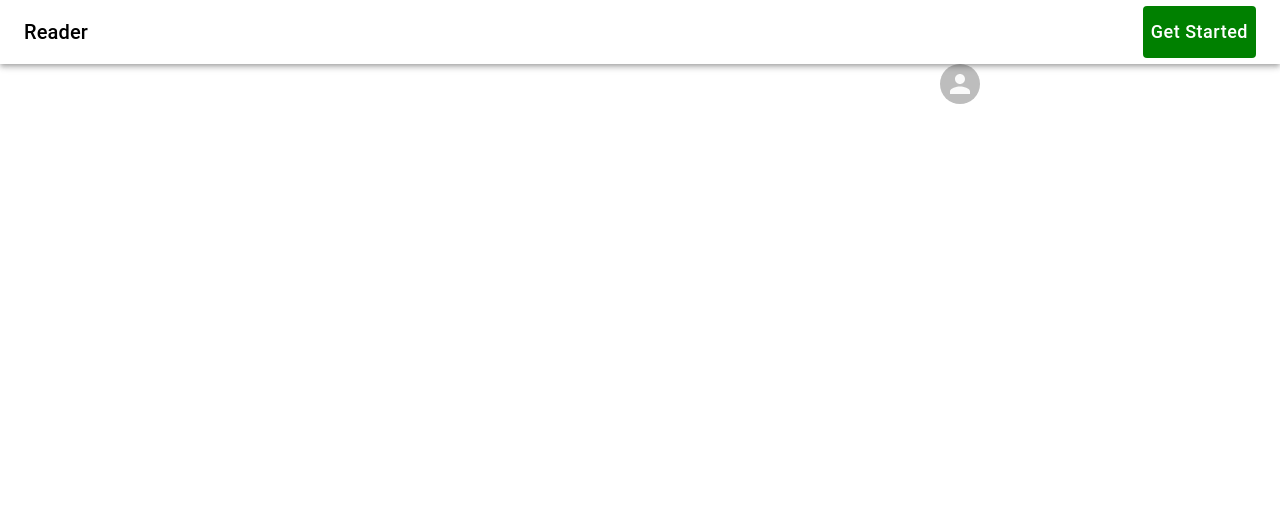
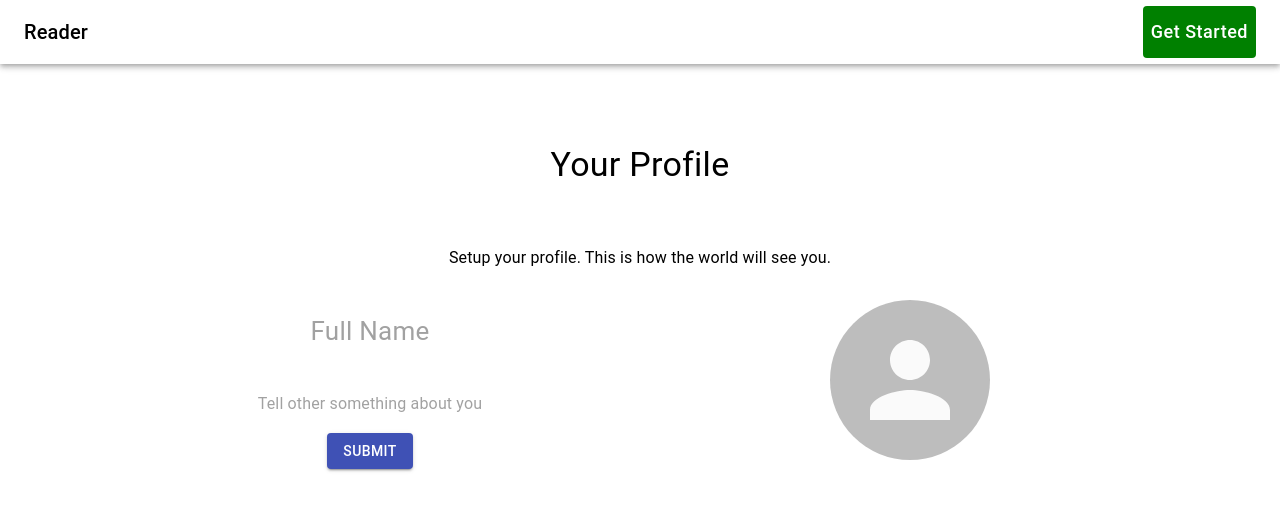
Before and after one commit to yashg160/Reader, a React (Create React App) app: page /profile in a window 1280 px wide. Shown: the top 510 px of the page. Built offline with nearby package versions, Linux system fonts and the light colour scheme.

Commit message:
Fixed cookies. Avatar picture remains

```diff
--- a/src/screens/Dashboard.js
+++ b/src/screens/Dashboard.js
@@ -6,12 +6,57 @@ import Button from '@material-ui/core/Button';
 import Avatar from '@material-ui/core/Avatar';
 import Grid from '@material-ui/core/Grid';
 
-export default class Dashboard extends React.Component{
+import Cookies from 'js-cookie';
+
+import serverUrl from '../config';
+
+export default class Dashboard extends React.Component {
+
+    async logout() {
+
+        let rawResponse = await fetch(serverUrl + '/users' + '/logout');
+
+        const content = await rawResponse.json();
+        console.log(content);
+
+        Cookies.remove('userAuthenticated');
+        Cookies.remove('userId');
+        Cookies.remove('userEmail');
+        Cookies.remove('userPassword');
+
+        if (content.error)
+            throw Error('An error occurred while logging you out');
+    }
+
+    handleLogout() {
+        console.log('Called handleLogout');
+
+        this.logout()
+            .then(() => {
+                //Logout scuccessfull. Migrate back to the home page.
+                this.props.history.goBack();
+            })
+            .catch(error => {
+                //TODO
+                //An error occurred. Handle by displaying snackbar
+                console.log(error);
+            });
+    }
+
 
     render() {
         return (
             <div>
-                <h1>This is Dashboard</h1>
+                <AppBar position="sticky" style={{ backgroundColor: 'white' }}>
+                    <Toolbar>
+
+                        <Typography variant="h6" style={{ flex: 1, color: 'black' }}>
+                            Reader
+                        </Typography>
+
+                        <Button color="default" style={{ marginRight: 10, textTransform: 'capitalize', fontSize: 18 }} onClick={() => this.handleLogout()}>Logout</Button>
+                    </Toolbar>
+                </AppBar>
             </div>
 
         )
--- a/src/screens/Home.js
+++ b/src/screens/Home.js
@@ -101,6 +101,12 @@ export default class Home extends React.PureComponent{
             throw Error('ERR_DUP_ENTRY');
         else if (content.error)
             throw Error('ERR_UNKNOWN');
+
+        const user = content.user;
+        Cookies.set('userId', user.id, { expires: 7 });
+        Cookies.set('userEmal', user.email, { expires: 7 });
+        Cookies.set('userPassword', user.password, { expires: 7 });
+        Cookies.set('userAuthenticated', user.authenticated, { expires: 7 });
     }
 
     handleGetStartedClick() {
@@ -148,6 +154,13 @@ export default class Home extends React.PureComponent{
 
         if (content.error)
             throw Error(content.errorMessage);
+
+        //No error. So set the cookies, that are available on the entire site
+        const user = content.user;
+        Cookies.set('userId', user.id, { expires: 7 });
+        Cookies.set('userEmal', user.email, { expires: 7 });
+        Cookies.set('userPassword', user.password, { expires: 7 });
+        Cookies.set('userAuthenticated', user.authenticated, { expires: 7 });
     }
 
     handleSignInClick() {
@@ -203,7 +216,7 @@ export default class Home extends React.PureComponent{
         if (this.state.loading) {
             return (
                 <div style={{display: 'flex', alignItems: 'center', justifyContent: 'center', marginTop: 200}}>
-                    <CircularProgress variant="indeterminate" color="secondary" size={40} justify="center" alignItems="center" />
+                    <CircularProgress variant="indeterminate" color="secondary" size={40}/>
                 </div>
 
             )
--- a/src/screens/Profile.js
+++ b/src/screens/Profile.js
@@ -5,9 +5,131 @@ import Typography from '@material-ui/core/Typography';
 import Button from '@material-ui/core/Button';
 import Avatar from '@material-ui/core/Avatar';
 import Grid from '@material-ui/core/Grid';
+import Input from '@material-ui/core/Input';
+
+import { makeStyles } from '@material-ui/core/styles';
+
+
+import InputBase from '@material-ui/core/InputBase';
+
+import serverUrl from '../config';
+
+import Cookies from 'js-cookie';
+
+
 
 export default class Profile extends React.Component {
+
+    constructor(props) {
+        super(props);
+
+        this.state = {
+            userName: '',
+            userAbout: '',
+            userNameError: false,
+            userNameErrorMessage: '',
+            userAboutError: false,
+            userAboutErrorMessage: ''
+        }
+
+    }
+
+    async validateName() {
+        var reg = /^[A-Za-z ]+$/;
+        if (!reg.test(this.state.userName)) {
+            throw Error('ERR_NAME');
+        }
+    }
+
+    async validateAbout() {
+        if (!this.state.userAbout)
+            throw Error('ERR_ABOUT');
+    }
+
+    async setProfile() {
+        //Send a put request to the users endpoint to update the name and about values in the table
+        const id = await Cookies.get('userId');
+
+        let rawResponse = await fetch(serverUrl + '/users', {
+            method: 'PUT',
+            headers: {
+                'Content-Type': 'application/json',
+                'Accept': 'application/json',
+                'Access-Control-Allow-Origin': '*'
+            },
+            body: JSON.stringify({
+                id: id,
+                name: this.state.userName,
+                about: this.state.userAbout
+            })
+        });
+
+        const content = await rawResponse.json();
+        console.log(content);
+        if (content.error)
+            throw Error('ERR_UPDATE');
+    }
+
+    handleProfileSubmit() {
+        console.log('Called handleProfileSubmit');
+
+        this.validateName()
+            .then(() => this.validateAbout())
+            .then(() => this.setProfile())
+            .then(() => {
+                //TODO: Profile has been successfully created. Move to the dashboard
+                //Set entered name in cookie
+                Cookies.set('userName', this.state.userName);
+                this.props.history.replace('/dashboard');
+            })
+            .catch(error => {
+                console.error(error);
+            });
+    }
+
+
+    profileHeading() {
+
+        const styles = makeStyles(theme => ({
+            root: {
+                display: 'flex',
+                flexDirection: 'column',
+                justifyContent: 'center',
+                alignItems: 'center'
+            },
+            profileHeading: {
+                marginTop: 80,
+                marginBottom: 40,
+                [theme.breakpoints.down('sm')]: {
+                    marginTop: 40,
+                    marginBottom: 40
+                }
+            },
+            profileSubtitle: {
+                marginTop: 20,
+                marginBottom: 20
+            }
+        }));
+
+        const classes = styles();
+
+        return (
+            <div className={classes.root}>
+                <Typography variant="h4" align='center' className={classes.profileHeading}>
+                    Your Profile
+                </Typography>
+                <Typography variant='body1' align='center' className={classes.profileSubtitle}>
+                Setup your profile. This is how the world will see you.
+                </Typography>
+            </div>
+        )
+    }
+
+    componentDidMount() {
+    }
+
     render() {
+
         return (
             <div>
                 <AppBar position="sticky" style={{ backgroundColor: 'white' }}>
@@ -23,21 +145,52 @@ export default class Profile extends React.Component {
                     </Toolbar>
                 </AppBar>
 
-                <Grid container direction="row" justify='center' align='center'>
+                <this.profileHeading/>
 
-                    <Grid item xs={12} sm={6} direction="column">
-                        <Typography>
-                            {/* TODO: The name of the user in large font */}
-                        </Typography>
-                        <Typography>
-                            {/*TODO:  The about line of the user */}
-                        </Typography>
+                {/* TODO: Replace InputBase with some other textfield variant */}
+                <Grid container direction="row" style={{paddingRight: 100, paddingLeft: 100}}>
+
+                    <Grid container item xs={12} sm={6} direction="column" justify='center' alignItems='center'>
+
+                            <InputBase
+                                onChange={event => this.setState({ userName: event.target.value })}
+                                error={this.state.userNameError}
+                                value={this.state.userName}
+                                placeholder={'Full Name'}
+                                fullWidth
+                                style={{
+                                    fontSize: 26,
+                                    padding: 20,
+                                    fontStyle: 'bold',
+                            }}
+                            inputProps={{style: {textAlign: 'center'}}}
+                            />
+                            <InputBase
+                                onChange={event => this.setState({ userAbout: event.target.value })}
+                                error={this.state.userAboutError}
+                                value={this.state.userAbout}
+                                placeholder={'Tell other something about you'}
+                                fullWidth
+                                multiline
+                                rowsMax={3}
+                                style={{
+                                    padding: 20,
+                                    fontStyle: 'bold',
+                                    textAlign: 'center'
+                                }}
+                            inputProps={{ style: { textAlign: 'center' } }}
+                        />
+
+                        <Button variant='contained' color='primary' onClick={() => this.handleProfileSubmit()}>
+                            Submit
+                        </Button>
+
                         {/* TODO: Button to edit profile. New screen opens */}
                     </Grid>
 
-                    <Grid item xs={12} sm={6}>
-                        <Avatar variant='circle'>
-                            {/* TODO: Avatar of the user. Click to edit */}
+                    <Grid container item xs={12} sm={6} justify='center' alignItems='center' direction='column'>
+                        <Avatar variant='circle' style={{ height: '160px', width: '160px' }} src={this.state.imageUrl}>
+                            {/* TODO: Avatar of the user. Add icon for initial display */}
                         </Avatar>
                     </Grid>
 
```
